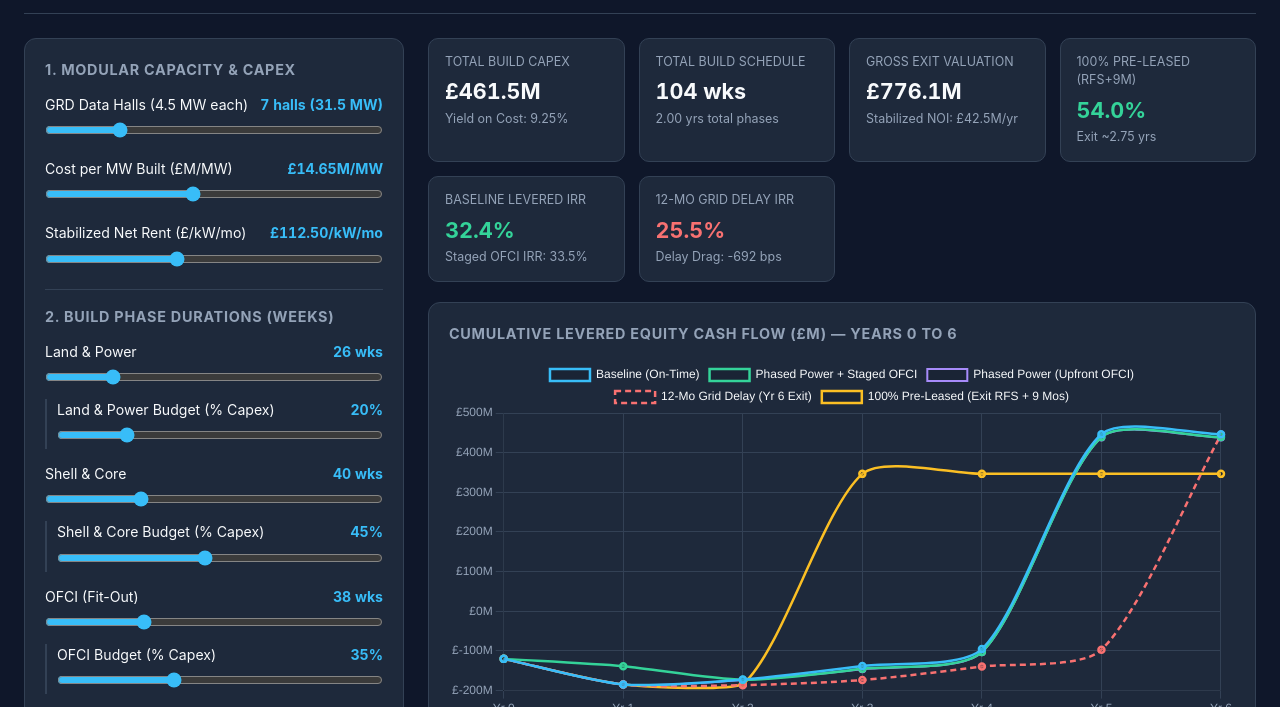
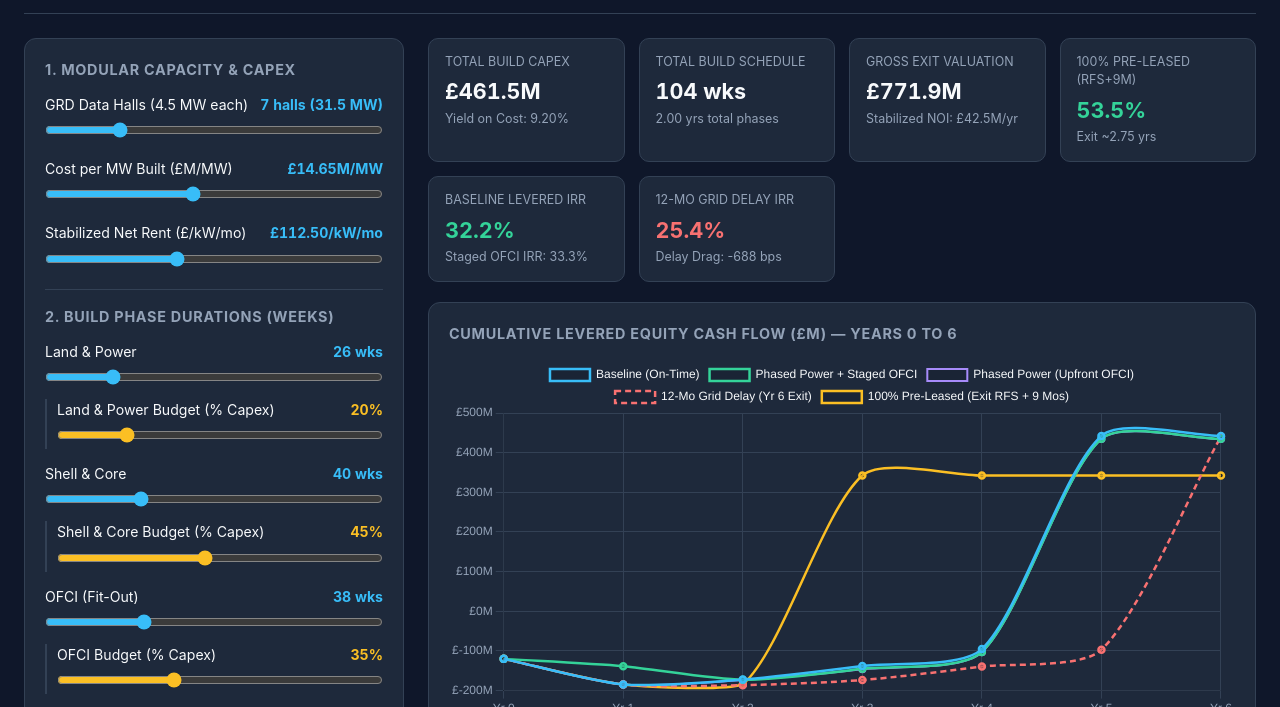
Before and after one commit to DaftNinja/DC-Calculator, a website: page public/index.html in a window 1280 px wide. Shown: the part 89-796 px from the top of the page. Drawn offline with nearby package versions, Linux system fonts and the light colour scheme.

Commit message:
Set Yield on Cost step to 0.1% and style phase CAPEX sliders in amber

```diff
--- a/public/index.html
+++ b/public/index.html
@@ -154,24 +154,24 @@
           <input type="range" id="landWeeks" min="8" max="104" step="2" value="26" />
         </div>
         <div class="slider-group" style="margin-top:-6px;padding-left:10px;border-left:2px solid #334155;">
-          <div class="slider-header"><span>Land & Power Budget (% Capex)</span><span class="slider-val" id="valLandPct">20%</span></div>
-          <input type="range" id="landPct" min="0" max="100" step="1" value="20" />
+          <div class="slider-header"><span>Land & Power Budget (% Capex)</span><span class="slider-val" id="valLandPct" style="color:#fbbf24;">20%</span></div>
+          <input type="range" id="landPct" min="0" max="100" step="1" value="20" / style="accent-color:#fbbf24;">
         </div>
         <div class="slider-group">
           <div class="slider-header"><span>Shell & Core</span><span class="slider-val" id="valShellWeeks">40 wks</span></div>
           <input type="range" id="shellWeeks" min="16" max="104" step="2" value="40" />
         </div>
         <div class="slider-group" style="margin-top:-6px;padding-left:10px;border-left:2px solid #334155;">
-          <div class="slider-header"><span>Shell & Core Budget (% Capex)</span><span class="slider-val" id="valShellPct">45%</span></div>
-          <input type="range" id="shellPct" min="0" max="100" step="1" value="45" />
+          <div class="slider-header"><span>Shell & Core Budget (% Capex)</span><span class="slider-val" id="valShellPct" style="color:#fbbf24;">45%</span></div>
+          <input type="range" id="shellPct" min="0" max="100" step="1" value="45" / style="accent-color:#fbbf24;">
         </div>
         <div class="slider-group">
           <div class="slider-header"><span>OFCI (Fit-Out)</span><span class="slider-val" id="valOfciWeeks">38 wks</span></div>
           <input type="range" id="ofciWeeks" min="12" max="104" step="2" value="38" />
         </div>
         <div class="slider-group" style="margin-top:-6px;padding-left:10px;border-left:2px solid #334155;">
-          <div class="slider-header"><span>OFCI Budget (% Capex)</span><span class="slider-val" id="valOfciPct">35%</span></div>
-          <input type="range" id="ofciPct" min="0" max="100" step="1" value="35" />
+          <div class="slider-header"><span>OFCI Budget (% Capex)</span><span class="slider-val" id="valOfciPct" style="color:#fbbf24;">35%</span></div>
+          <input type="range" id="ofciPct" min="0" max="100" step="1" value="35" / style="accent-color:#fbbf24;">
         </div>
 
         <div class="divider"></div>
@@ -186,7 +186,7 @@
         </div>
         <div class="slider-group">
           <div class="slider-header"><span>Yield on Cost (%)</span><span class="slider-val" id="valYoc">9.20%</span></div>
-          <input type="range" id="yocInput" min="4.00" max="16.00" step="0.25" value="9.20" />
+          <input type="range" id="yocInput" min="4.00" max="16.00" step="0.1" value="9.20" />
         </div>
 
         <button class="btn-reset" id="resetBtn">Reset to 31.5 MW / £462M Baseline</button>
```
